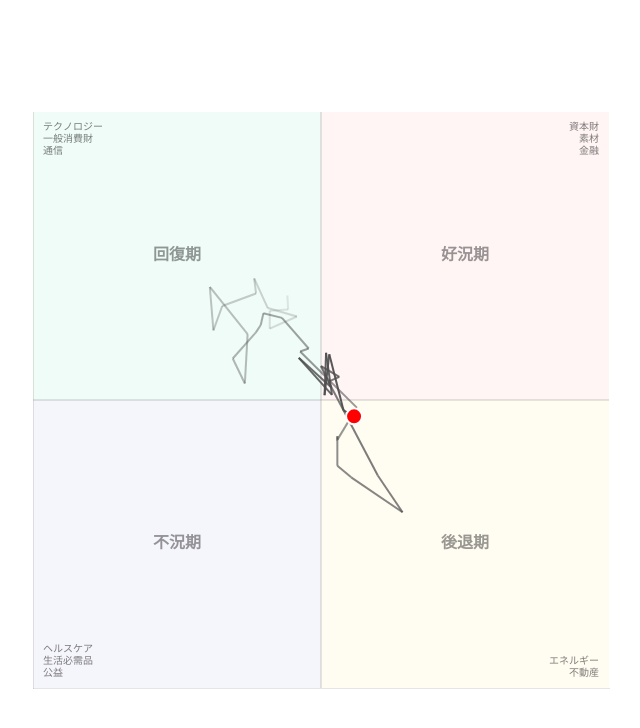
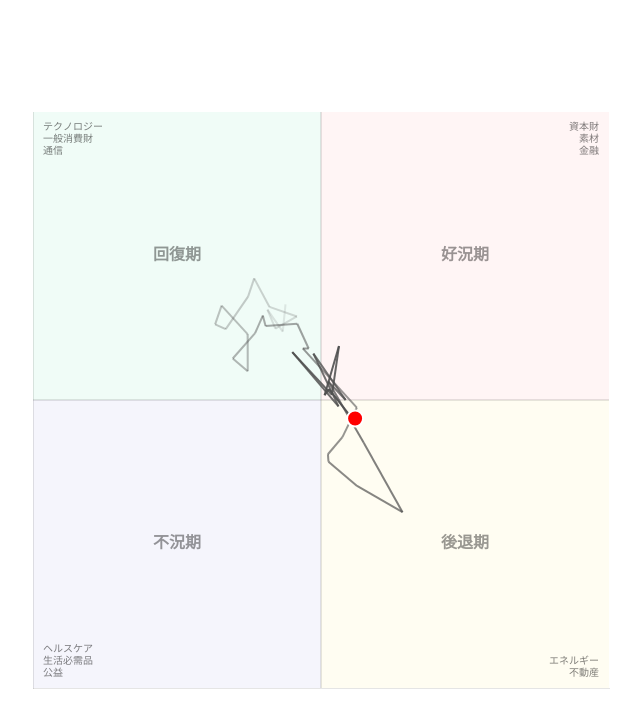
Before and after one commit to skr-works/sector-rotation-chart-USA, a plain HTML site: page index.html in a window 1280 px wide. Shown: the whole page, without its empty margins (319-959 px from the left). Drawn offline with nearby package versions, Linux system fonts and the light colour scheme.

Commit message:
deploy: 8f136d3ea77c0db0fdc551db48536617908fe338

```diff
--- a/index.html
+++ b/index.html
@@ -104,7 +104,7 @@
                     {
                         // 軌跡 (線のみ)
                         label: '軌跡',
-                        data: [{"x": -2.92, "y": 9.07}, {"x": -2.85, "y": 7.86}, {"x": -4.45, "y": 7.74}, {"x": -4.45, "y": 6.19}, {"x": -2.09, "y": 7.25}, {"x": -4.62, "y": 7.98}, {"x": -5.8, "y": 10.56}, {"x": -5.64, "y": 9.25}, {"x": -8.57, "y": 8.16}, {"x": -9.34, "y": 6.05}, {"x": -9.65, "y": 9.81}, {"x": -6.37, "y": 5.72}, {"x": -6.61, "y": 1.43}, {"x": -7.66, "y": 3.6}, {"x": -5.65, "y": 5.87}, {"x": -5.23, "y": 6.51}, {"x": -5.0, "y": 7.53}, {"x": -3.39, "y": 7.13}, {"x": -1.07, "y": 4.47}, {"x": -1.81, "y": 4.21}, {"x": 3.11, "y": -0.66}, {"x": 1.43, "y": -3.44}, {"x": 1.42, "y": -3.14}, {"x": 1.42, "y": -5.7}, {"x": 2.62, "y": -6.71}, {"x": 7.08, "y": -9.74}, {"x": 4.93, "y": -6.55}, {"x": 0.64, "y": 1.6}, {"x": 1.59, "y": 2.01}, {"x": 0.0, "y": 2.95}, {"x": 0.88, "y": 1.1}, {"x": -1.93, "y": 3.66}, {"x": 0.95, "y": 0.44}, {"x": 0.44, "y": 4.1}, {"x": 0.31, "y": 0.42}, {"x": 0.72, "y": 3.97}, {"x": 1.96, "y": -0.91}, {"x": 2.87, "y": -1.42}],
+                        data: [{"x": -3.08, "y": 8.3}, {"x": -3.32, "y": 5.94}, {"x": -4.65, "y": 7.85}, {"x": -3.96, "y": 6.19}, {"x": -2.09, "y": 7.25}, {"x": -4.47, "y": 8.08}, {"x": -5.8, "y": 10.56}, {"x": -6.33, "y": 8.97}, {"x": -8.27, "y": 6.15}, {"x": -9.19, "y": 6.57}, {"x": -8.63, "y": 8.19}, {"x": -6.37, "y": 5.72}, {"x": -6.36, "y": 2.49}, {"x": -7.66, "y": 3.6}, {"x": -5.72, "y": 5.81}, {"x": -5.05, "y": 7.33}, {"x": -4.81, "y": 6.42}, {"x": -2.06, "y": 6.62}, {"x": -1.07, "y": 4.47}, {"x": -1.58, "y": 4.48}, {"x": 3.11, "y": -0.66}, {"x": 1.86, "y": -3.22}, {"x": 0.6, "y": -4.71}, {"x": 0.65, "y": -5.36}, {"x": 3.13, "y": -7.46}, {"x": 7.08, "y": -9.74}, {"x": 3.71, "y": -3.71}, {"x": 0.64, "y": 1.6}, {"x": 2.14, "y": -0.0}, {"x": -0.66, "y": 4.03}, {"x": 1.52, "y": -0.55}, {"x": -2.49, "y": 4.15}, {"x": 0.95, "y": 0.44}, {"x": 1.56, "y": 4.68}, {"x": 0.31, "y": 0.42}, {"x": 0.7, "y": 0.95}, {"x": 2.99, "y": -1.97}, {"x": 2.96, "y": -1.61}],
                         borderWidth: 2,
                         pointRadius: 0, // 点は描画しない
                         showLine: true,
@@ -122,7 +122,7 @@
                     {
                         // 現在地 (点のみ)
                         label: '現在',
-                        data: [{"x": 2.87, "y": -1.42}],
+                        data: [{"x": 2.96, "y": -1.61}],
                         backgroundColor: 'rgba(255, 0, 0, 1)',
                         borderColor: '#fff',
                         borderWidth: 2,
```
